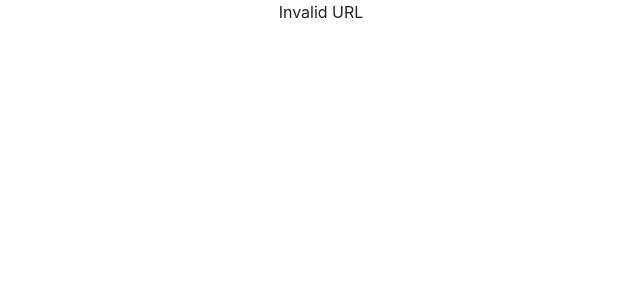
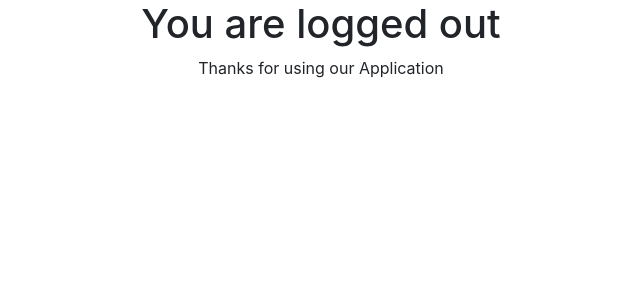
Before and after one commit to Sonal99-alt/Core-JAVA, a React (Create React App) app in the folder AppPractice/frontend/todo-app/: page /logout in a window 1280 px wide. Shown: the top 300 px of the page, without its empty margins (319-959 px from the left). Built offline with nearby package versions, Linux system fonts and the light colour scheme.

Commit message:
component10===> LogoutComponent.jsx

```diff
--- /dev/null
+++ b/AppPractice/frontend/todo-app/src/components/LogoutComponent.jsx
@@ -0,0 +1,13 @@
+import React, {Component} from "react";
+
+class LogoutComponent extends Component {
+    render() {
+        return (
+            <div>
+                <h1>You are logged out</h1>
+                <div>Thanks for using our Application</div>
+            </div>
+        )
+    }
+}
+export default LogoutComponent
--- a/AppPractice/frontend/todo-app/src/components/TodoApp.jsx
+++ b/AppPractice/frontend/todo-app/src/components/TodoApp.jsx
@@ -7,6 +7,7 @@ import {BrowserRouter as Router, Routes, Route} from 'react-router-dom'
 import ListTodosComponent from './ListTodosComponent'
 import ErrorComponent from './ErrorComponent'
 import AuthenticationRoute from './AuthenticationRoute'
+import LogoutComponent from './LogoutComponent'
 
 class TodoApp extends Component {
     render() {
@@ -21,6 +22,7 @@ class TodoApp extends Component {
                         <Route path="/welcome/:name" element={<AuthenticationRoute><WelcomeComponentWithParams/></AuthenticationRoute>}/>
                         <Route path="/todos" element={<AuthenticationRoute><ListTodosComponent/></AuthenticationRoute>}/>
                         <Route path="/*" element={<ErrorComponent/>}/>
+                        <Route path="/logout" element={<LogoutComponent/>}/>
                     </Routes>
                 </Router>
             </div>
```
